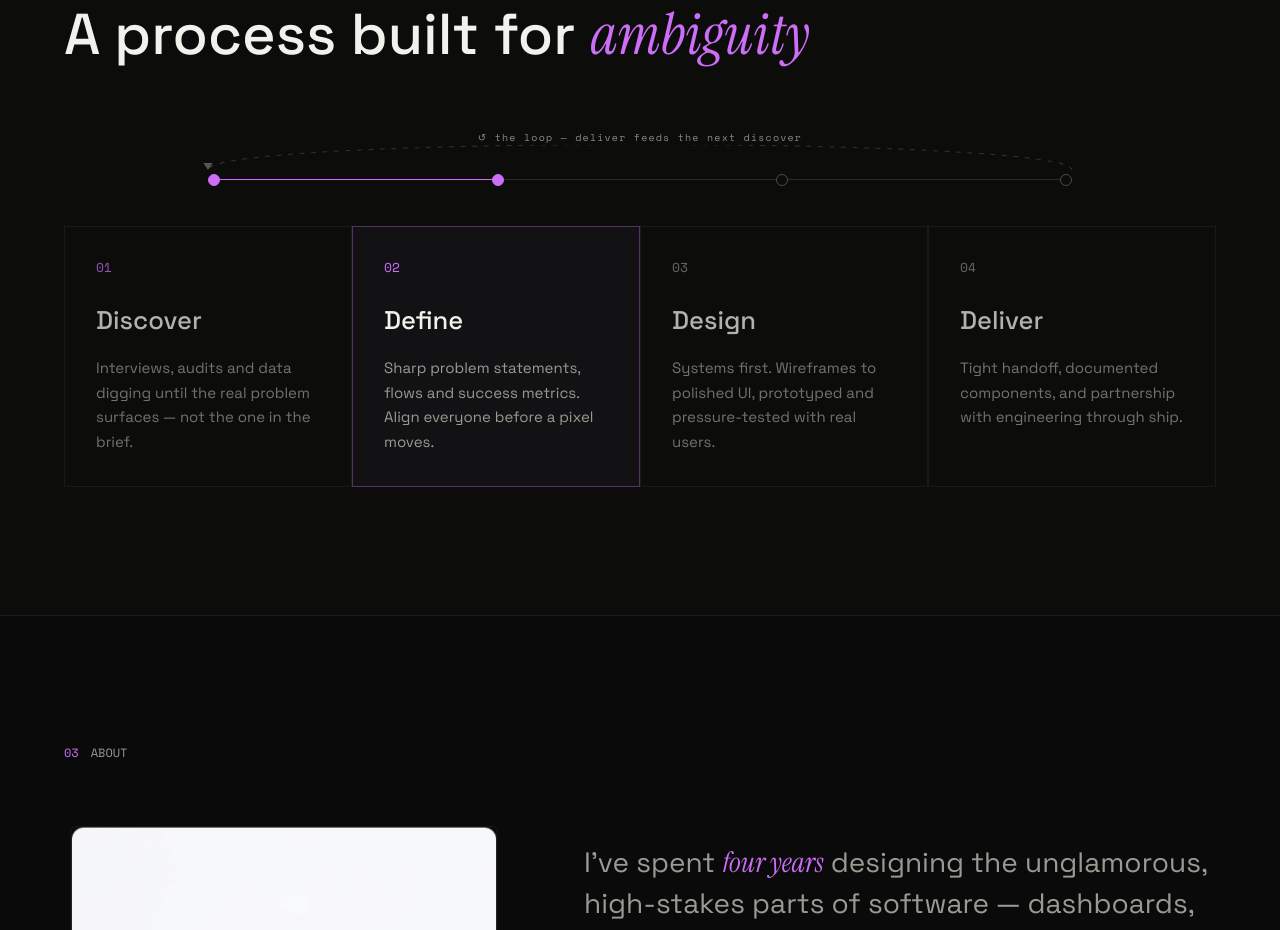
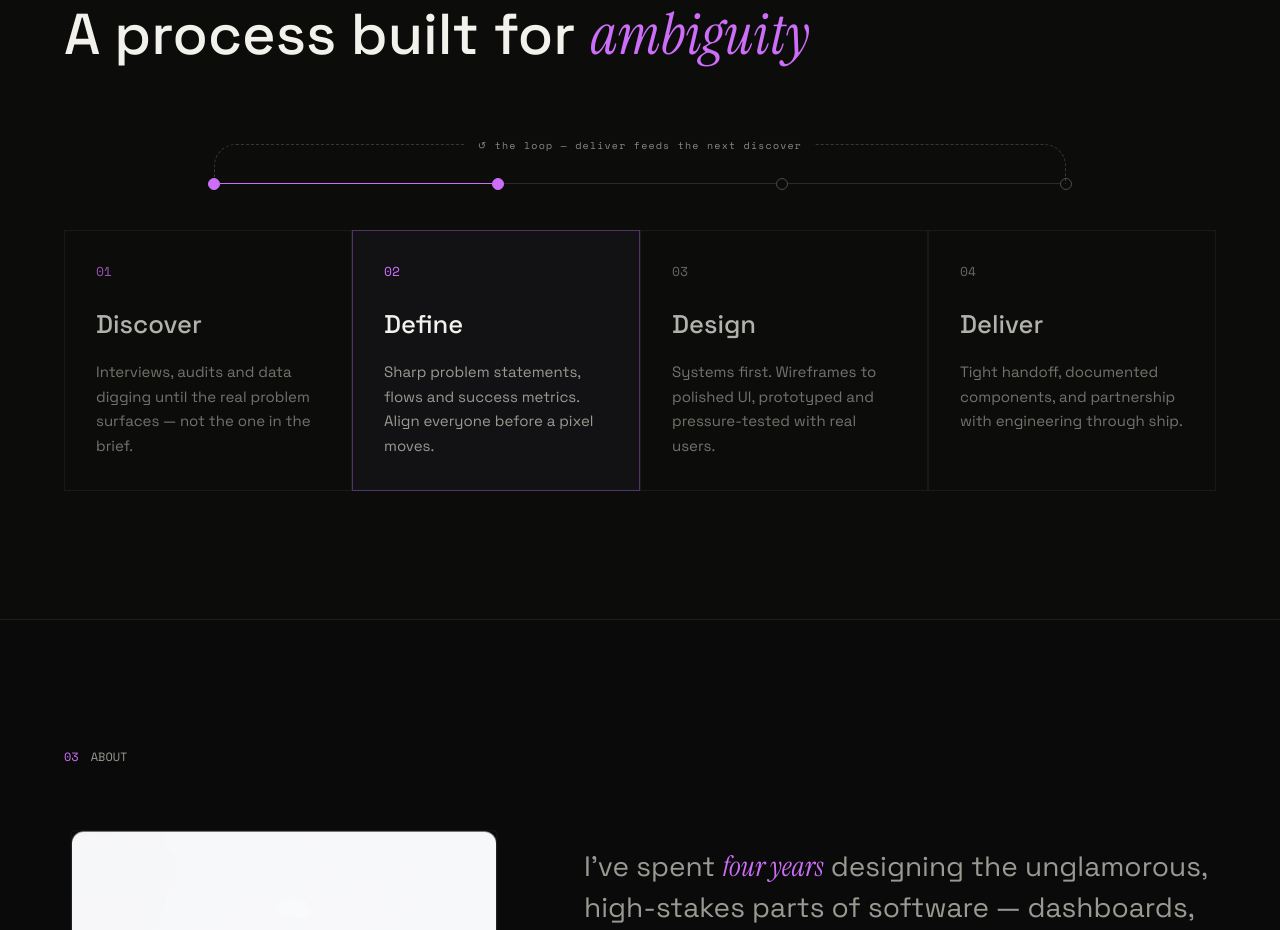
Before and after one commit to dheoryanars/portfolio, a React (Vite) app: page / in a window 1280 px wide. Shown: the part 2640-3570 px from the top of the page. Built offline with nearby package versions, Linux system fonts and the light colour scheme.

Commit message:
Process loop path: CSS bracket anchored to node calc() instead of stretched SVG (fixes misaligned endpoints + warped dashes/arrowhead)

```diff
--- a/src/app/App.tsx
+++ b/src/app/App.tsx
@@ -1595,31 +1595,43 @@ function ProcessSection() {
         </motion.div>
 
         <div ref={trackRef}>
-          {/* Return arc: the explicit loop from Deliver back to Discover */}
-          <div className="relative hidden sm:block" style={{ height: 44 }}>
-            <svg
-              className="absolute inset-0 h-full w-full"
-              viewBox="0 0 1000 44"
-              preserveAspectRatio="none"
-              fill="none"
+          {/* Return path: the explicit loop from Deliver back to Discover.
+              Drawn as a CSS bracket anchored with the same calc() as the node
+              centers, so it stays aligned at any width (stretched SVG didn't). */}
+          <div className="relative hidden sm:block" style={{ height: 48 }}>
+            <div
+              className="absolute"
+              style={{
+                top: 14,
+                bottom: -6,
+                left: "calc(12.5% + 6px)",
+                right: "calc(12.5% + 6px)",
+                borderTop: `1px dashed ${wrap ? PURPLE : "rgba(255,255,255,0.18)"}`,
+                borderLeft: `1px dashed ${wrap ? PURPLE : "rgba(255,255,255,0.18)"}`,
+                borderRight: `1px dashed ${wrap ? PURPLE : "rgba(255,255,255,0.18)"}`,
+                borderBottom: "none",
+                borderRadius: "22px 22px 0 0",
+                transition: "border-color 0.5s",
+              }}
+            />
+            <span
+              className="absolute"
+              style={{
+                left: "calc(12.5% + 6px)",
+                bottom: -13,
+                transform: "translateX(-50%)",
+                fontSize: 9,
+                lineHeight: 1,
+                color: wrap ? PURPLE : "rgba(255,255,255,0.4)",
+                transition: "color 0.5s",
+              }}
             >
-              <path
-                d="M 875 40 C 875 6, 125 6, 125 40"
-                stroke={wrap ? PURPLE : "rgba(255,255,255,0.16)"}
-                strokeWidth="1"
-                strokeDasharray="4 6"
-                style={{ transition: "stroke 0.5s" }}
-              />
-              <path
-                d="M 125 40 l -4 -7 l 8 0 z"
-                fill={wrap ? PURPLE : "rgba(255,255,255,0.3)"}
-                style={{ transition: "fill 0.5s" }}
-              />
-            </svg>
+              ▼
+            </span>
             <span
               className="absolute left-1/2 -translate-x-1/2"
               style={{
-                top: 0,
+                top: 8,
                 fontFamily: "'Space Mono', monospace",
                 fontSize: 10,
                 letterSpacing: "0.12em",
```
